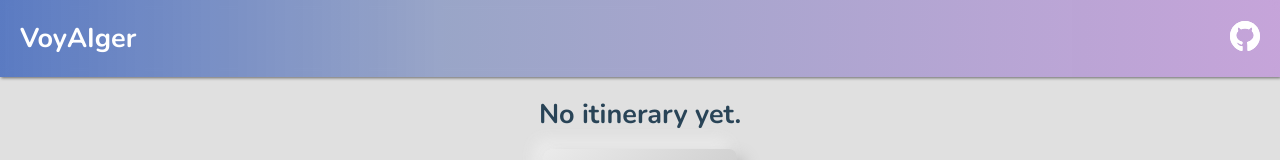
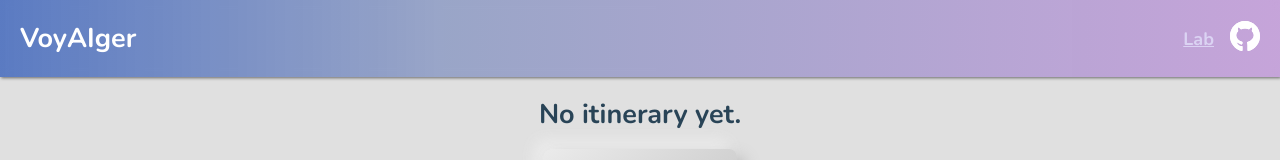
Before and after one commit to cif95/voyaiger, a Next.js app: page /itinerary in a window 1280 px wide. Shown: the top 160 px of the page. Built offline with nearby package versions, Linux system fonts and the light colour scheme.

Commit message:
add link in header

```diff
--- a/app/components/UI/Header/Header.component.jsx
+++ b/app/components/UI/Header/Header.component.jsx
@@ -46,6 +46,10 @@ export const Header = () => {
 				<h2>VoyAIger</h2>
 			</Link>
 
+			<Link href="/generation-lab" className={styles.navLink}>
+				<h2>Lab</h2>
+			</Link>
+
 			<a href="https://github.com/cif95/voyaiger" target="_blank" rel="noopener noreferrer">
 				<GithubSVG className={styles.githubSvg}/>
 			</a>
--- a/app/components/UI/Header/Header.module.css
+++ b/app/components/UI/Header/Header.module.css
@@ -55,3 +55,11 @@
 	transition: opacity 250ms easeInOut;
 	z-index: -1;
 }
+
+.navLink {
+	color: #dbd3f3;
+	font-size: 1.5vh;
+	margin-left: auto;
+	margin-right: 16px;
+	text-decoration: underline;
+}
```
